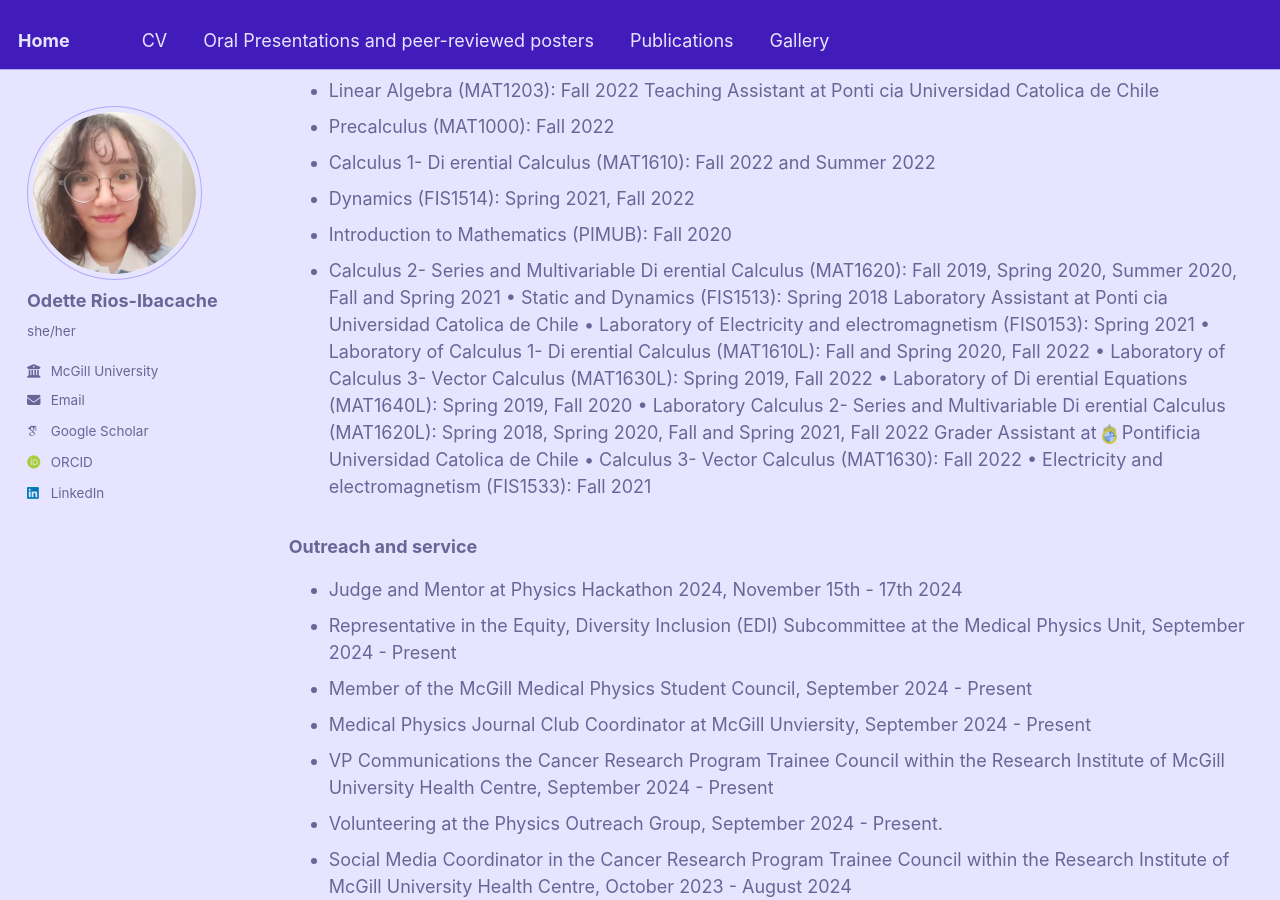
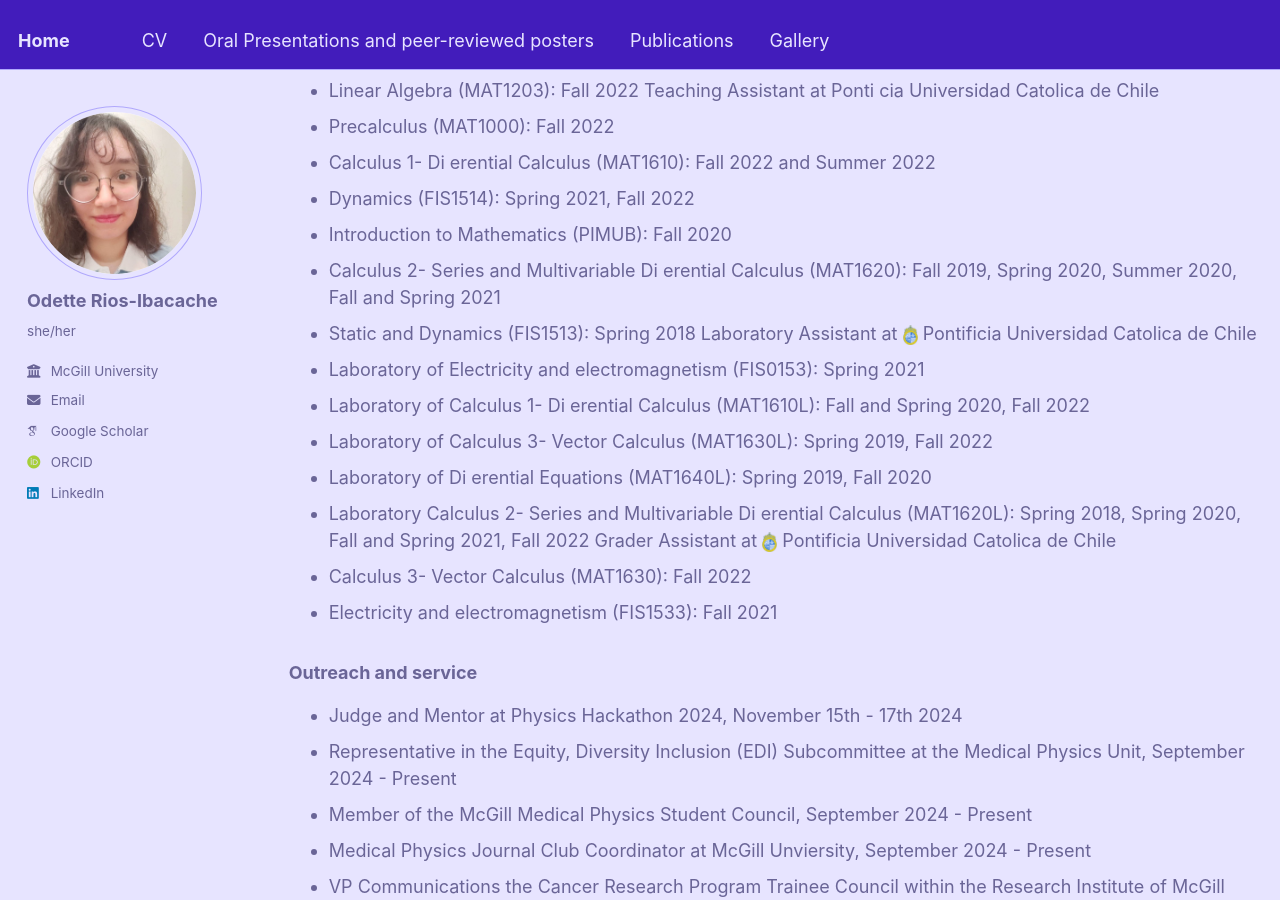
Before and after one commit to OdetteRiosI/odetteriosi.github.io, a Jekyll site: the page built from _pages/cv.md, in a window 1280 px wide and 900 px high, scrolled down 3477 px. Built offline with Jekyll 4.4.1, drawn with Linux system fonts in a browser that asks for light colours; some web fonts are replaced.

Commit message:
Update cv.md

```diff
--- a/_pages/cv.md
+++ b/_pages/cv.md
@@ -76,17 +76,17 @@ Teaching Assistant at Ponti cia Universidad Catolica de Chile
  * Introduction to Mathematics (PIMUB): Fall 2020
  * Calculus 2- Series and Multivariable Di erential Calculus (MAT1620): Fall 2019, Spring 2020,
  Summer 2020, Fall and Spring 2021
- • Static and Dynamics (FIS1513): Spring 2018
- Laboratory Assistant at Ponti cia Universidad Catolica de Chile
- • Laboratory of Electricity and electromagnetism (FIS0153): Spring 2021
- • Laboratory of Calculus 1- Di erential Calculus (MAT1610L): Fall and Spring 2020, Fall 2022
- • Laboratory of Calculus 3- Vector Calculus (MAT1630L): Spring 2019, Fall 2022
- • Laboratory of Di erential Equations (MAT1640L): Spring 2019, Fall 2020
- • Laboratory Calculus 2- Series and Multivariable Di erential Calculus (MAT1620L): Spring 2018,
+ * Static and Dynamics (FIS1513): Spring 2018
+ Laboratory Assistant at <img src='/images/puc.png' width="15" height="20"> Pontificia Universidad Catolica de Chile
+ * Laboratory of Electricity and electromagnetism (FIS0153): Spring 2021
+ * Laboratory of Calculus 1- Di erential Calculus (MAT1610L): Fall and Spring 2020, Fall 2022
+ * Laboratory of Calculus 3- Vector Calculus (MAT1630L): Spring 2019, Fall 2022
+ * Laboratory of Di erential Equations (MAT1640L): Spring 2019, Fall 2020
+ * Laboratory Calculus 2- Series and Multivariable Di erential Calculus (MAT1620L): Spring 2018,
  Spring 2020, Fall and Spring 2021, Fall 2022
  Grader Assistant at <img src='/images/puc.png' width="15" height="20"> Pontificia Universidad Catolica de Chile
- • Calculus 3- Vector Calculus (MAT1630): Fall 2022
- • Electricity and electromagnetism (FIS1533): Fall 2021
+ * Calculus 3- Vector Calculus (MAT1630): Fall 2022
+ * Electricity and electromagnetism (FIS1533): Fall 2021
 
 ### Outreach and service
 * Judge and Mentor at Physics Hackathon 2024, November 15th - 17th 2024
```
